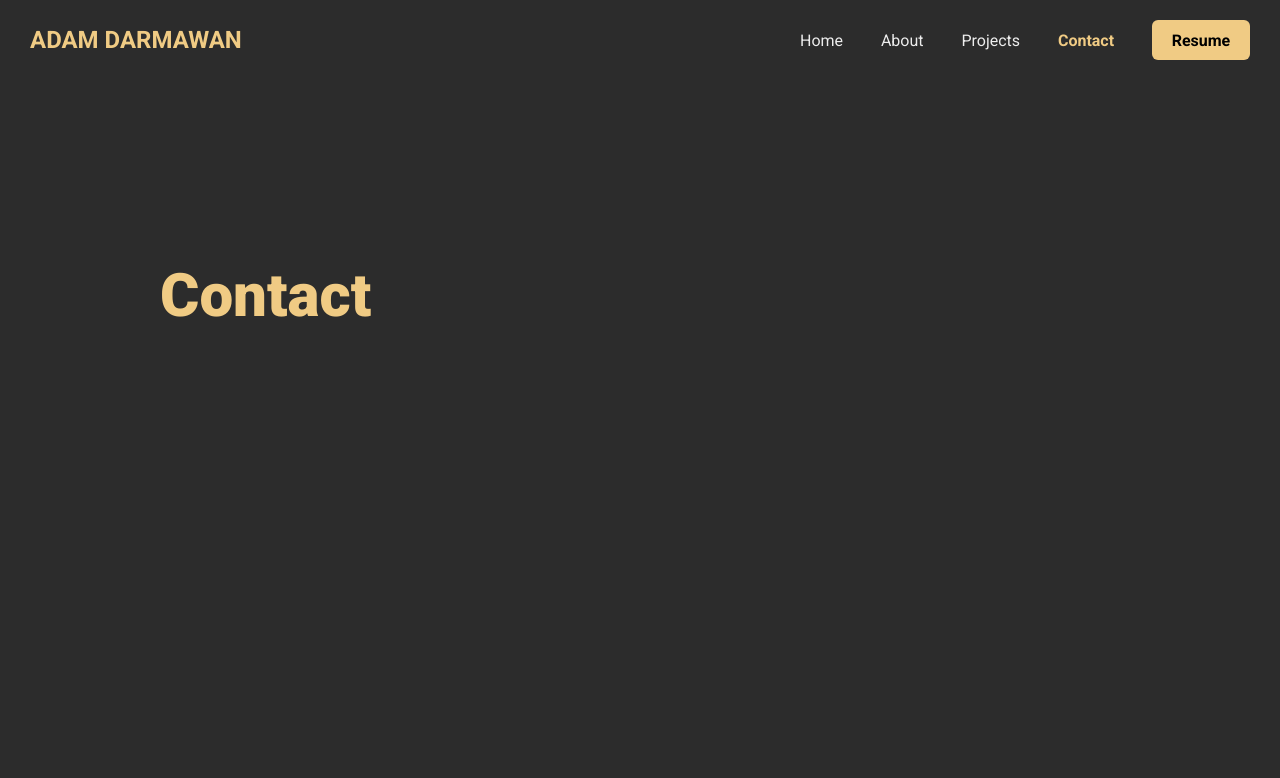
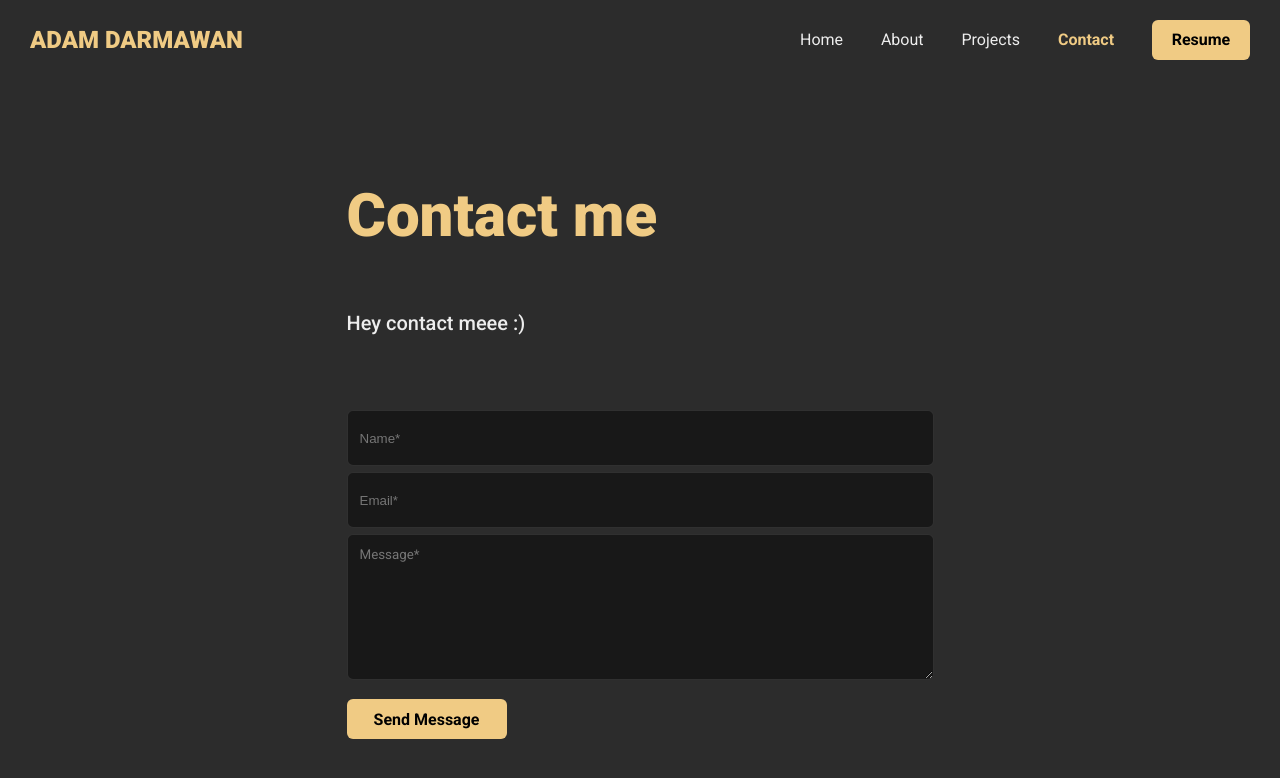
Before and after one commit to adamscript/adamscript-com, a Next.js app: page /contact in a window 1280 px wide. Shown: the top 778 px of the page. Built offline with nearby package versions, Linux system fonts and the light colour scheme.

Commit message:
implement contact form, add content on home page, and some little styling tweaks

```diff
--- a/components/AppBar.jsx
+++ b/components/AppBar.jsx
@@ -3,17 +3,28 @@ import Typography from "./Typography";
 import Button from "./Button";
 import Link from "next/link";
 import { useRouter } from "next/router";
-import { forwardRef } from "react";
+import { forwardRef, useEffect } from "react";
 import MenuIcon from "../public/icons/menu-icon.svg";
 import Icon from "./Icon";
 
 const StyledAppBar = styled.div`
+  position: fixed;
+
   width: 100%;
   height: 80px;
 
   display: flex;
   align-items: center;
   justify-content: center;
+
+  border-bottom: 1px solid rgba(0, 0, 0, 0);
+  background-color: ${props => props.theme.palette.background};
+
+  html:not([data-scroll='0']) &{
+    border-bottom: 1px solid rgba(255, 255, 255, 0.1);
+  }
+
+  z-index: 2;
 `;
 
 const AppBarContainer = styled.div`
@@ -74,12 +85,46 @@ const Navigation = forwardRef((props, ref) => {
 })
 
 export default function AppBar(){
+
+    useEffect(() => {
+      const debounce = (fn) => {
+        // This holds the requestAnimationFrame reference, so we can cancel it if we wish
+        let frame;
+
+        // The debounce function returns a new function that can receive a variable number of arguments
+        return (...params) => {
+            // If the frame variable has been defined, clear it now, and queue for next frame
+            if (frame) {
+                cancelAnimationFrame(frame);
+            }
+
+            // Queue our function call for the next frame
+            frame = requestAnimationFrame(() => {
+                // Call our function and pass any params we received
+                fn(...params);
+            });
+        };
+      };
+
+      // Reads out the scroll position and stores it in the data attribute
+      // so we can use it in our stylesheets
+      const storeScroll = () => {
+          document.documentElement.dataset.scroll = window.scrollY;
+      };
+
+      // Listen for new scroll events, here we debounce our `storeScroll` function
+      document.addEventListener('scroll', debounce(storeScroll), { passive: true });
+
+      // Update scroll position for first time
+      storeScroll();
+    }, [])
+
     return(
         <StyledAppBar>
           <AppBarContainer>
             <Link href="/">
               <a>
-                <Typography size="h5" weight="bold" uppercase color="secondary">Adam Darmawan</Typography>
+                <Typography size="h5" weight="black" uppercase color="secondary">Adam Darmawan</Typography>
               </a>
             </Link>
             <AppBarNavigation mdDown="display: none;">
--- a/components/Button.jsx
+++ b/components/Button.jsx
@@ -4,7 +4,7 @@ import styled from "styled-components";
 import Typography from "./Typography";
 
 const StyledButton = styled.button`
-    border: ${props => props.outlined ? `2px solid ${props.theme.palette.secondary }` : 'none'};
+    border: ${props => props.outlined ? `1px solid ${props.theme.palette.secondary }` : 'none'};
     border-radius: 6px;
     display: inline-block;
     cursor: pointer;
--- /dev/null
+++ b/components/ContactForm.jsx
@@ -0,0 +1,62 @@
+import { useForm, ValidationError } from "@formspree/react";
+import styled from "styled-components";
+import Button from "./Button";
+import { Container } from "./Layout";
+
+const StyledInput = styled.input`
+    height: 56px;
+    width: 100%;
+    border: 1px solid rgba(255, 255, 255, 0.1);
+    border-radius: 6px;
+    margin: 3px 0;
+    padding: 12px;
+    color: ${props => props.theme.palette.primary};
+    background: rgb(24, 24, 24);
+
+    &:focus{
+        border: 1px solid rgba(255, 255, 255, 0.3);
+        outline: none;
+    }
+`;
+
+const StyledTextArea = styled.textarea`
+    width: 100%;
+    border: 1px solid rgba(255, 255, 255, 0.1);
+    border-radius: 6px;
+    margin: 3px 0;
+    padding: 12px;
+    color: ${props => props.theme.palette.primary};
+    background: rgb(24, 24, 24);
+
+    &:focus{
+        border: 1px solid rgba(255, 255, 255, 0.3);
+        outline: none;
+    }
+`;
+
+export default function ContactForm() {
+  const [state, handleSubmit] = useForm("YOUR_FORM_ID");
+
+  if (state.succeeded) {
+    return <p>Thanks for your submission!</p>;
+  }
+
+  return (
+    <Container padding="12px 0">
+        <form onSubmit={handleSubmit}>
+        <StyledInput id="name" name="name" placeholder="Name*" required />
+        <ValidationError prefix="Name" field="name" errors={state.errors} />
+        <StyledInput id="email" type="email" name="email" placeholder="Email*" required />
+        <ValidationError prefix="Email" field="email" errors={state.errors} />
+        <StyledTextArea id="message" name="message" placeholder="Message*" rows={8} required />
+        <ValidationError prefix="Message" field="message" errors={state.errors} />
+        <Container direction="row" spacing={12} alignItems="center" margin="12px 0">
+            <Button type="submit" width="160px" disabled={state.submitting}>
+                Send Message
+            </Button>
+            <ValidationError errors={state.errors} />
+        </Container>
+        </form>
+    </Container>
+  );
+}
--- a/components/Layout.jsx
+++ b/components/Layout.jsx
@@ -1,16 +1,17 @@
+import { useRouter } from 'next/router';
 import styled from "styled-components";
 import AppBar from "./AppBar";
 
 const StyledLayout = styled.div`
   display: flex;
   flex-direction: column;
-  width: 100vw;
+  width: 100%;
 `;
 
 const StyledSection = styled.div`
     display: flex;
     flex-direction: row;
-    width: 100vw;
+    width: 100%;
 
     justifyContent: center;
     alignItems: center;
@@ -43,7 +44,7 @@ const RightMargin = styled.div`
 const StyledContainer = styled.div`
   display: flex;
   flex-wrap: ${props => props.wrap ? 'wrap' : 'nowrap'};
-  flex: 1;
+  flex: ${props => props.flex ? props.flex : '1'};
 
   width: ${props => props.width ? props.width : 'auto'};
   height: ${props => props.height ? props.height : 'auto'};
@@ -68,6 +69,9 @@ const StyledContainer = styled.div`
 `;
 
 const Layout = (props) => {
+    const router = useRouter();
+    console.log(router.pathname)
+
     return(
         <StyledLayout>
             <AppBar />
@@ -88,7 +92,7 @@ const Section = (props) => {
 
 const Container = (props) => {
     return(
-        <StyledContainer width={props.width} height={props.height} maxWidth={props.maxWidth} spacing={props.spacing} alignItems={props.alignItems} justifyContent={props.justifyContent} direction={props.direction} padding={props.padding} margin={props.margin} mdDown={props.mdDown} wrap={props.wrap}>{props.children}</StyledContainer>
+        <StyledContainer width={props.width} height={props.height} maxWidth={props.maxWidth} spacing={props.spacing} flex={props.flex} alignItems={props.alignItems} justifyContent={props.justifyContent} direction={props.direction} padding={props.padding} margin={props.margin} mdDown={props.mdDown} wrap={props.wrap}>{props.children}</StyledContainer>
     )
 }
 
--- a/components/Typography.jsx
+++ b/components/Typography.jsx
@@ -29,6 +29,7 @@ const StyledTypography = styled.p`
         props.color === 'black' ? props.theme.palette.common.black : props.theme.palette.primary};
 
     text-transform: ${props => props.uppercase ? 'uppercase' : 'none'};
+    text-align : ${props => props.textAlign ? props.textAlign : 'left'};
 
     @media (max-width: 900px){
         ${props => props.mdDown}
@@ -37,6 +38,6 @@ const StyledTypography = styled.p`
 
 export default function Typography(props){
     return(
-        <StyledTypography size={props.size} weight={props.weight} color={props.color} slab={props.slab} uppercase={props.uppercase} margin={props.margin} padding={props.padding} mdDown={props.mdDown}>{props.children}</StyledTypography>
+        <StyledTypography size={props.size} weight={props.weight} textAlign={props.textAlign} color={props.color} slab={props.slab} uppercase={props.uppercase} margin={props.margin} padding={props.padding} mdDown={props.mdDown}>{props.children}</StyledTypography>
     )
 }
--- a/components/index.js
+++ b/components/index.js
@@ -1,10 +1,11 @@
 import AppBar from "./AppBar";
 import Button from "./Button";
 import Card from "./Card";
+import ContactForm from "./ContactForm";
 import Chip from "./Chip";
 import Grid from "./Grid";
 import Icon from "./Icon";
 import { Layout, Section, Container } from "./Layout";
 import Typography from "./Typography";
 
-export { AppBar, Button, Card, Chip, Container, Grid, Icon, Layout, Section, Typography };
+export { AppBar, Button, Card, Chip, ContactForm, Container, Grid, Icon, Layout, Section, Typography };
--- a/package.json
+++ b/package.json
@@ -9,6 +9,7 @@
     "lint": "next lint"
   },
   "dependencies": {
+    "@formspree/react": "^2.3.0",
     "next": "12.2.2",
     "react": "18.2.0",
     "react-dom": "18.2.0",
--- a/pages/contact.js
+++ b/pages/contact.js
@@ -1,11 +1,11 @@
 import Head from 'next/head'
-import { Container, Layout, Section, Typography } from '../components'
+import { ContactForm, Container, Layout, Section, Typography } from '../components'
 
 export default function Contact() {
   return (
     <div>
       <Head>
-        <title>Tomateto</title>
+        <title>Contact | Adam Darmawan | Software Developer</title>
         <meta name="description" content="Generated by create next app" />
         <link rel="icon" href="/favicon.ico" />
       </Head>
@@ -13,8 +13,16 @@ export default function Contact() {
       <Layout>
         <Section>
           <div>
-            <Container padding="180px 120px 0 120px" mdDown="padding: 180px 30px 0 30px;">
-                <Typography size="h2" weight="black" color="secondary">Contact</Typography>
+            <Container padding="180px 0" alignItems="center" mdDown="padding: 120px 30px;">
+                <Container maxWidth="600px" spacing={60}>
+                    <Container>
+                        <Typography size="h2" weight="black" color="secondary" mdDown="font-size: 48px">Contact me</Typography>
+                    </Container>
+                    <Container spacing={60}>
+                        <Typography size="h6" weight="medium">Hey contact meee :)</Typography>
+                        <ContactForm />
+                    </Container>
+                </Container>
             </Container>
           </div>
           <div></div>
--- a/pages/projects.js
+++ b/pages/projects.js
@@ -52,7 +52,7 @@ export default function Projects() {
   return (
     <div>
       <Head>
-        <title>Tomateto</title>
+        <title>Projects | Adam Darmawan | Software Developer</title>
         <meta name="description" content="Generated by create next app" />
         <link rel="icon" href="/favicon.ico" />
       </Head>
@@ -119,3 +119,5 @@ export default function Projects() {
     </div>
   )
 }
+
+export { FeaturedProject };
--- a/styles/globals.css
+++ b/styles/globals.css
@@ -21,15 +21,24 @@ p {
 }
 
 body::-webkit-scrollbar {
-  width: 9px;
+  width: 12px;
   background-color: #2C2C2C;
 }
 
 body::-webkit-scrollbar-thumb {
   background-color: #D9D9D9;
+  border: 3px solid #2C2C2C;
   border-radius: 6px;
+}
+
+textarea {
+  font-family: inherit;
 }
 
 svg {
   fill: currentColor;
 }
+
+div {
+  color: #D9D9D9;
+}
```
Also changed, not shown: pages/about.js (+6 -18 lines), pages/index.js (+63 -6 lines), 1 other file (tests, documents, lock files or other folders).
